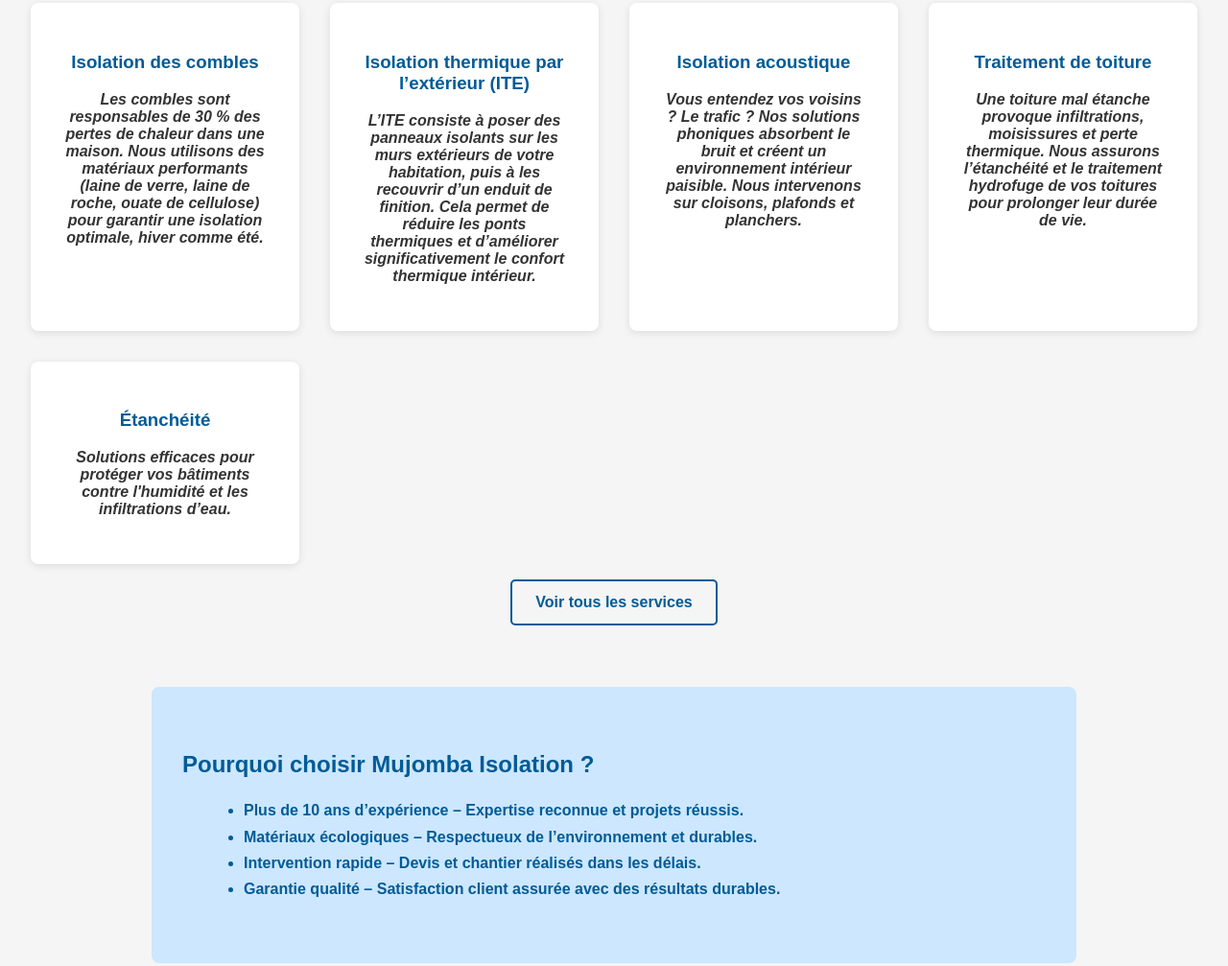
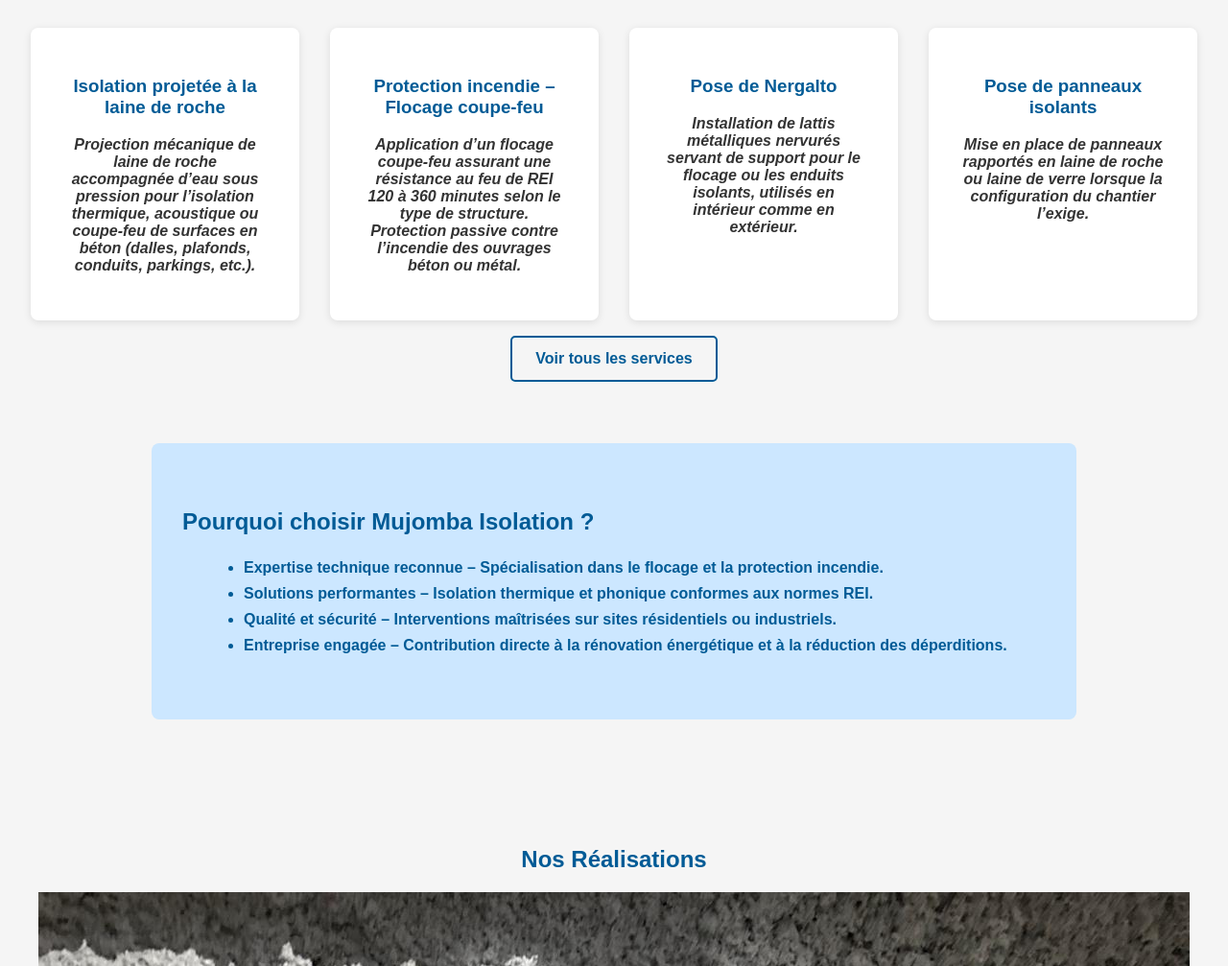
Before and after one commit to lena-bel/muj, a plain HTML site: page index.html in a window 1280 px wide. Shown: the part 942-1949 px from the top of the page at 96% size. Drawn offline with Linux system fonts and the light colour scheme.

Commit message:
index filled with real info

```diff
--- a/index.html
+++ b/index.html
@@ -33,10 +33,10 @@
     <main>
       <section class="hero">
         <div class="hero-text">
-          <h1>Réduisez vos factures d’énergie tout en gagnant en confort</h1>
+          <h1>Spécialiste de l’isolation projetée et de la protection incendie</h1>
           <p>
-            Isolation thermique, acoustique et étanchéité pour particuliers et
-            professionnels partout en Rhône-Alpes.
+            Mujomba Isolation intervient sur les bâtiments neufs ou anciens pour assurer
+            l’isolation thermique, acoustique et coupe-feu de vos structures.
           </p>
           <a href="contactmuj.html" class="btn">Demander un devis gratuit.</a>
         </div>
@@ -44,14 +44,14 @@
 
       <section class="section about-preview">
         <!-- <h2>À propos de Mujomba Isolation</h2> -->
-        <h2>Une équipe locale, engagée pour votre confort.</h2>
+        <h2>Une expertise au service de la performance énergétique</h2>
         <p>
-          Depuis plus de 10 ans, Mujomba Isolation accompagne ses clients dans
-          l’amélioration énergétique de leurs logements. <br />
-          Nous intervenons sur tout type de bâtiments : maisons individuelles,
-          copropriétés et locaux professionnels. <br />
-          Notre priorité : vous offrir une isolation durable, performante et
-          respectueuse de l’environnement.
+          Mujomba Isolation est une entreprise de Bâtiments et Travaux Publics basée à Décines-Charpieu,
+  spécialisée dans l’isolation projetée à la laine de roche sur dalles, plafonds, conduits et surfaces coupe-feu.
+  Nous participons pleinement à la rénovation énergétique des bâtiments anciens et à
+  l’isolation thermique, acoustique et incendie des constructions neuves.
+  Nos interventions concernent notamment les parkings situés sous les immeubles résidentiels
+  et commerciaux, où nous limitons les déperditions d’énergie et les nuisances sonores.
         </p>
         <!-- <p>
           Lorem ipsum dolor sit amet, consectetur adipiscing elit. Nullam
@@ -65,71 +65,56 @@
         <h2>Nos Services</h2>
         <div class="services-grid">
           <div class="service-card">
-            <h3>Isolation des combles</h3>
+            <h3>Isolation projetée à la laine de roche</h3>
             <p>
-              <i>Les combles sont responsables de 30 % des pertes de chaleur dans
-              une maison. Nous utilisons des matériaux performants (laine de
-              verre, laine de roche, ouate de cellulose) pour garantir une
-              isolation optimale, hiver comme été.</i>
+              <i>Projection mécanique de laine de roche accompagnée d’eau sous pression
+              pour l’isolation thermique, acoustique ou coupe-feu de surfaces en béton
+              (dalles, plafonds, conduits, parkings, etc.).</i>
             </p>
           </div>
           <div class="service-card">
-            <h3>Isolation thermique par l’extérieur (ITE)</h3>
+            <h3>Protection incendie – Flocage coupe-feu</h3>
             <p>
-              <i>L’ITE consiste à poser des panneaux isolants sur les murs
-              extérieurs de votre habitation, puis à les recouvrir d’un enduit
-              de finition. Cela permet de réduire les ponts thermiques et
-              d’améliorer significativement le confort thermique intérieur.</i>
+              <i>Application d’un flocage coupe-feu assurant une résistance au feu
+              de REI 120 à 360 minutes selon le type de structure.
+              Protection passive contre l’incendie des ouvrages béton ou métal.</i>
             </p>
           </div>
           <div class="service-card">
-            <h3>Isolation acoustique</h3>
+            <h3>Pose de Nergalto</h3>
             <p>
-             <i> Vous entendez vos voisins ? Le trafic ? Nos solutions phoniques
-              absorbent le bruit et créent un environnement intérieur paisible.
-              Nous intervenons sur cloisons, plafonds et planchers.</i>
+             <i> Installation de lattis métalliques nervurés servant de support
+              pour le flocage ou les enduits isolants, utilisés en intérieur
+              comme en extérieur.</i>
             </p>
           </div>
           <div class="service-card">
-            <h3>Traitement de toiture</h3>
+            <h3>Pose de panneaux isolants</h3>
             <p>
-              <i>Une toiture mal étanche provoque infiltrations, moisissures et
-              perte thermique. Nous assurons l’étanchéité et le traitement
-              hydrofuge de vos toitures pour prolonger leur durée de vie.</i>
+              <i>Mise en place de panneaux rapportés en laine de roche ou laine de verre
+              lorsque la configuration du chantier l’exige.</i>
             </p>
           </div>
-          <div class="service-card">
+          <!-- <div class="service-card">
             <h3>Étanchéité</h3>
             <p>
               <i>Solutions efficaces pour protéger vos bâtiments contre l'humidité
               et les infiltrations d’eau.</i>
             </p>
-          </div>
+          </div> -->
         </div>
         <a href="servicesmuj.html" class="btn-outline"
           >Voir tous les services</a
         >
       </section>
 
-      <section class="section why-choose-us">
+       <section class="section why-choose-us">
         <h2>Pourquoi choisir Mujomba Isolation ?</h2>
         <ul class="advantages-list">
-          <li>
-            <strong>Plus de 10 ans d’expérience</strong> – Expertise reconnue et
-            projets réussis.
-          </li>
-          <li>
-            <strong>Matériaux écologiques</strong> – Respectueux de
-            l’environnement et durables.
-          </li>
-          <li>
-            <strong>Intervention rapide</strong> – Devis et chantier réalisés
-            dans les délais.
-          </li>
-          <li>
-            <strong>Garantie qualité</strong> – Satisfaction client assurée avec
-            des résultats durables.
-          </li>
+          <li><strong>Expertise technique reconnue</strong> – Spécialisation dans le flocage et la protection incendie.</li>
+          <li><strong>Solutions performantes</strong> – Isolation thermique et phonique conformes aux normes REI.</li>
+          <li><strong>Qualité et sécurité</strong> – Interventions maîtrisées sur sites résidentiels ou industriels.</li>
+          <li><strong>Entreprise engagée</strong> – Contribution directe à la rénovation énergétique et à la réduction des déperditions.</li>
         </ul>
       </section>
 
@@ -138,20 +123,20 @@
         <div class="projects-grid">
           <div class="project-card">
             <img src="img/photo-1.jpeg" alt="Isolation combles - Projet 1" />
-            <h3>Isolation des combles à Lyon</h3>
-            <p>Amélioration thermique et réduction des pertes énergétiques.</p>
+            <!-- <h3>Isolation des combles à Lyon</h3>
+            <p>Amélioration thermique et réduction des pertes énergétiques.</p> -->
           </div>
           <div class="project-card">
             <img src="img/photo-2.jpeg" alt="Isolation extérieure - Projet 2" />
-            <h3>Isolation thermique extérieure à Marseille</h3>
-            <p>Habitat rénové avec un confort optimisé toute l’année.</p>
+            <!-- <h3>Isolation thermique extérieure à Marseille</h3>
+            <p>Habitat rénové avec un confort optimisé toute l’année.</p> -->
           </div>
           <div class="project-card">
             <img src="img/photo-4.jpeg" alt="Isolation acoustique - Projet 3" />
-            <h3>Isolation acoustique pour bureaux à Paris</h3>
+            <!-- <h3>Isolation acoustique pour bureaux à Paris</h3>
             <p>
               Réduction notable du bruit ambiant dans un espace professionnel.
-            </p>
+            </p> -->
           </div>
         </div>
         <a href="projectsmuj.html" class="btn-outline"
```
Also changed, not shown: 1 other file.
